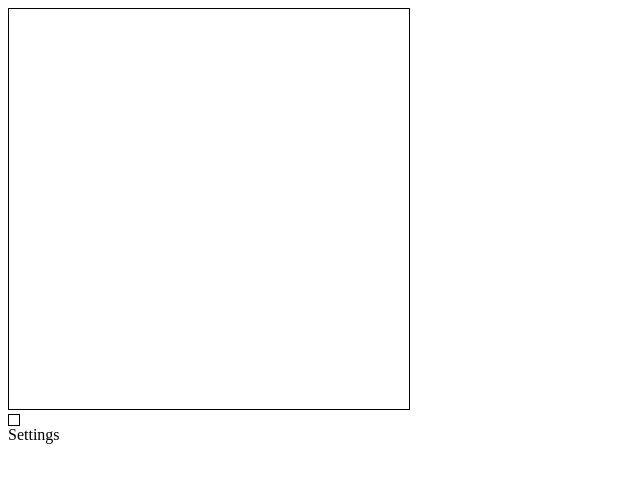
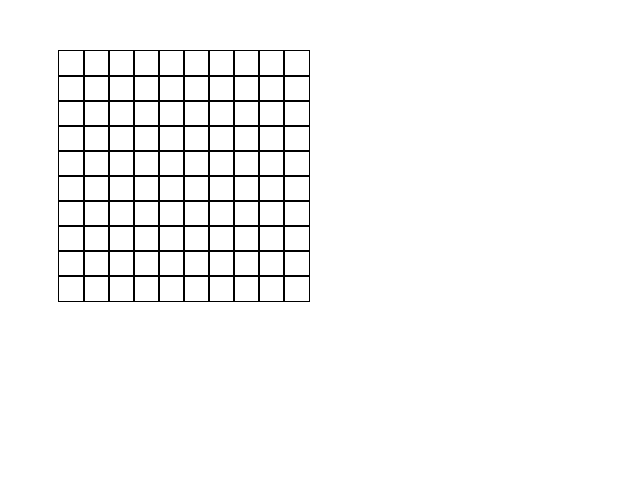
Before and after one commit to schwuchow/game-of-life, a React app: page / in a window 1280 px wide. Shown: the top 482 px of the page, without its empty margins (0-640 px from the left). Built offline with nearby package versions, Linux system fonts and the light colour scheme; the HTML template or start-up script is replaced by a standard one.

Commit message:
save cells in board & display cells, add react-dom ts types

```diff
--- a/package.json
+++ b/package.json
@@ -18,6 +18,7 @@
     "@babel/preset-env": "^7.10.2",
     "@babel/preset-react": "^7.10.1",
     "@types/react": "^16.9.35",
+    "@types/react-dom": "^16.9.8",
     "babel-loader": "^8.1.0",
     "clean-webpack-plugin": "^3.0.0",
     "css-loader": "^3.5.3",
--- a/src/app/App.tsx
+++ b/src/app/App.tsx
@@ -7,7 +7,7 @@ const App: React.FC = () => {
     return (
         <div>
             <Cellboard />
-            <Settings />
+            {/* <Settings /> */}
         </div>
     );
 };
--- a/src/app/components/Cell.tsx
+++ b/src/app/components/Cell.tsx
@@ -1,45 +1,34 @@
 import React from 'react';
 
 interface CellProps {
-
-}
-
-interface CellState {
     x: number,
     y: number,
     size: number,
     curState: number,
-    previous: number
+    prevState: number
 }
 
-class Cell extends React.Component<CellProps, CellState> {
+class Cell extends React.Component<CellProps, {}> {
     constructor(props: CellProps) {
         super(props);
-        this.state = {
-            x: 0,
-            y: 0,
-            size: 10,
-            curState: 0,
-            previous: 0
-        }
     }
 
     display() {
-        if (this.state.previous === 0 && this.state.curState === 1) console.log("1");
-        else if (this.state.previous === 1 && this.state.curState === 0) {
-            console.log("ht");
-        } else {
+        // if (this.state.previous === 0 && this.state.curState === 1) console.log("1");
+        // else if (this.state.previous === 1 && this.state.curState === 0) {
+        //     console.log("ht");
+        // } else {
 
-        }
+        // }
     }
 
     render() {
         const cellStyle = {
-            position: "relative",
-            top: `${this.state.x}px`,
-            left: `${this.state.y}px`,
-            width: `${this.state.size}px`,
-            height: `${this.state.size}px`,
+            position: 'absolute',
+            left: `${this.props.x}px`,
+            top: `${this.props.y}px`,
+            width: `${this.props.size}px`,
+            height: `${this.props.size}px`,
             border: "1px solid #000"
         }
         return(
--- /dev/null
+++ b/src/app/components/Cellboard.scss
@@ -0,0 +1,4 @@
+.cellboard {
+    position: relative;
+    margin: 50px;
+}
--- a/src/app/components/Cellboard.tsx
+++ b/src/app/components/Cellboard.tsx
@@ -1,36 +1,64 @@
 import React from 'react';
 import Cell from './Cell';
-
-interface CellboardProps {
-
-}
+import './Cellboard.scss';
 
 interface CellboardState {
     width: number,
     height: number,
-    cells: Array<Cell>
+    cells: CellType[]
 }
 
-class Cellboard extends React.Component<CellboardProps, CellboardState> {
-    constructor(props: any) {
+interface CellType {
+    x: number,
+    y: number,
+    size: number,
+    curState: number,
+    prevState: number
+}
+
+class Cellboard extends React.Component<{}, CellboardState> {
+    constructor(props: {}) {
         super(props);
         this.state = {
-            width: 400,
-            height: 400,
+            width: 250,
+            height: 250,
             cells: []
         }
     }
 
-    printCells() {
-        return <Cell />
+    componentDidMount() {
+        this.initializeCellState();
+    }
+
+    initializeCellState() {
+        let startCells = [];
+        for (let i = 0; i < this.state.width; i+=25) {
+            for (let j = 0; j < this.state.height; j+=25) {
+                let cell: CellType = {
+                    x: i,
+                    y: j,
+                    size: 25,
+                    curState: 0,
+                    prevState: 0
+                };
+                startCells.push(cell);
+            }
+        }
+        this.setState({ cells: startCells});
+    }
+
+    renderCells() {
+        return this.state.cells.map(({x, y, size, curState, prevState}, idx) => {
+            return <Cell key={idx} x={x} y={y} size={size} curState={curState} prevState={prevState} />
+        })
     }
 
     render() {
         return(
-            <div>
-                <canvas width={this.state.width} height={this.state.height} style={{border: "1px solid #000000"}}>
-                </canvas>
-                {this.printCells()}
+            <div className="cellboard">
+                {/* <canvas width={this.state.width} height={this.state.height} style={{border: "1px solid #000000"}}>
+                </canvas> */}
+                {this.renderCells()}
             </div>
         );
     }
```
Also changed, not shown: src/index.js (deleted), 1 other file (tests, documents, lock files or other folders).
